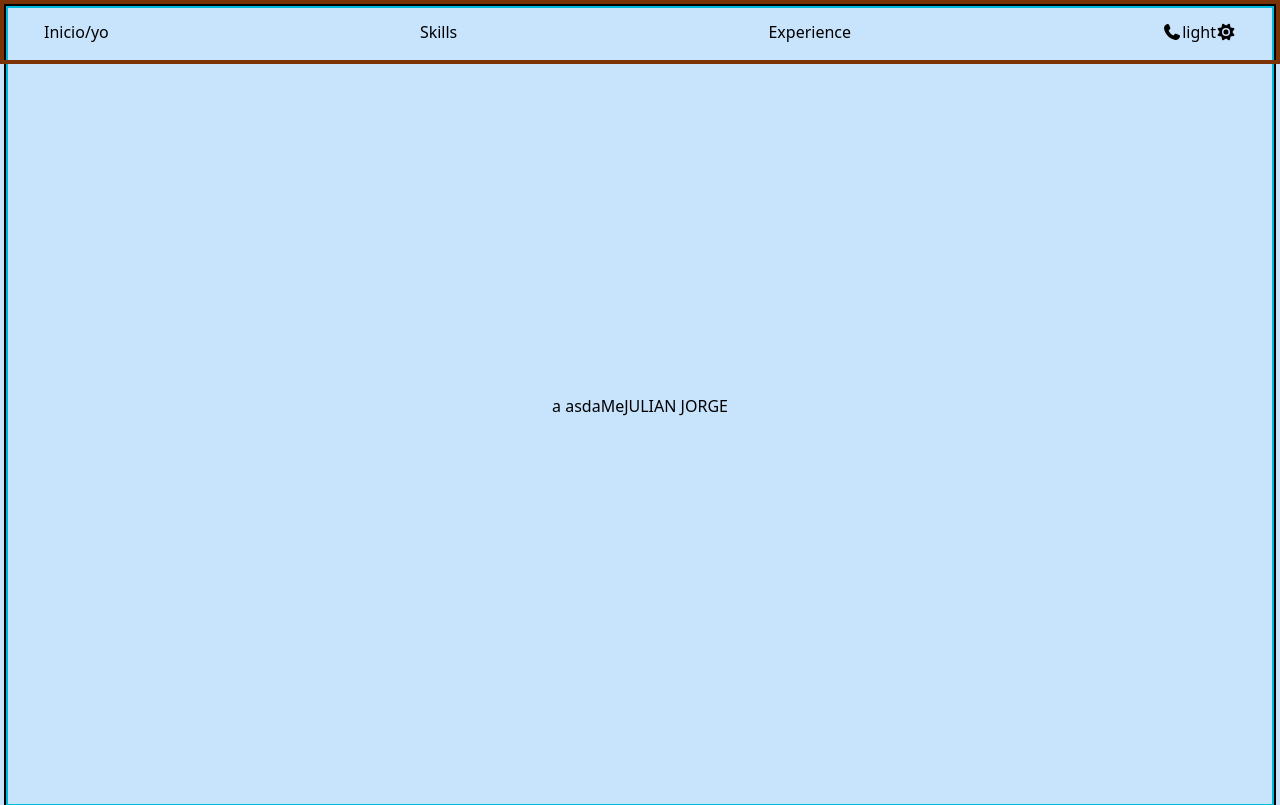
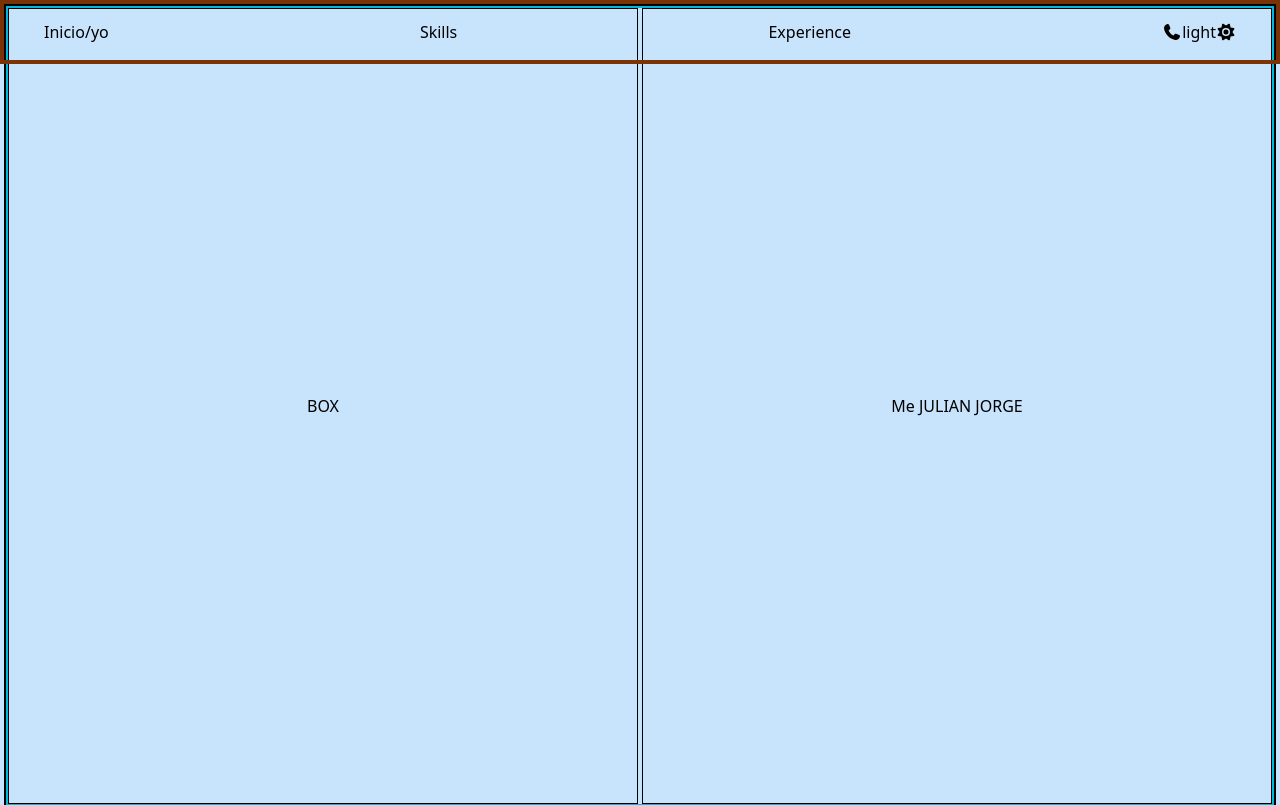
Before and after one commit to Julian-Alcaraz/my-portfolio, a React (Vite) app: page / in a window 1280 px wide. Shown: the top 805 px of the page. Built offline with nearby package versions, Linux system fonts and the light colour scheme.

Commit message:
Workin in Section Me

```diff
--- a/src/components/Layout/Header/Components/NavItem/NavItem.tsx
+++ b/src/components/Layout/Header/Components/NavItem/NavItem.tsx
@@ -1,9 +1,9 @@
 import './NavItem.css';
 
-interface NavItemProps {
+type NavItemProps = {
   value: string;
   linkValue: string;
-}
+};
 
 function NavItem({ value, linkValue }: NavItemProps) {
   return (
--- a/src/components/Me/Me.tsx
+++ b/src/components/Me/Me.tsx
@@ -1,11 +1,48 @@
+import { useEffect, useState } from 'react';
 import './Me.css';
 import Info from './components/Info/Info';
+import Box from './components/Box/Box';
 
 function Me() {
+  const [profile, setProfile] = useState<Profile | null>(null);
+
+  // const [profile, setProfile] = useState({});
+
+  useEffect(() => {
+    getProfileInfo();
+  }, []);
+
+  // function getProfileInfo() {
+  //   fetch(`../data/profile`)
+  //     .then((res) => res.json()) // ← Aquí convertís la respuesta a JSON
+  //     .then((data) => {
+  //       console.log(data);
+  //       setProfile(data); // ← Ahora sí, seteás el objeto correctamente
+  //     })
+  //     .catch((err) => console.log(err));
+  // }
+
+  async function getProfileInfo() {
+    try {
+      const res = await fetch('http://localhost:5173/my-portfolio/src/data/profile.json');
+      const data = await res.json();
+      setProfile(data);
+      console.log(data);
+    } catch (error) {
+      console.error('Error al cargar el perfil:', error);
+    }
+  }
+
+  useEffect(() => console.log(profile), [profile]);
   return (
-    <div id="me" className="min-h-screen border-2 border-cyan-500 flex items-center justify-center ">
-      a asda
-      <Info></Info>
+    <div id="me" className="border-2 border-cyan-500 grid grid-cols-2 gap-1 w-full min-h-screen  ">
+      <div className="border-1 flex items-center justify-center">
+        {/* <Info profile={profile}></Info> */}
+        <Box></Box>
+      </div>
+      <div className="border-1 flex items-center justify-center">
+        <Info profile={profile}></Info>
+      </div>
     </div>
   );
 }
--- /dev/null
+++ b/src/components/Me/components/Box/Box.tsx
@@ -0,0 +1,7 @@
+import './Box.css';
+
+function Box() {
+  return <>BOX</>;
+}
+
+export default Box;
--- a/src/components/Me/components/Info/Info.tsx
+++ b/src/components/Me/components/Info/Info.tsx
@@ -1,56 +1,14 @@
-import { useEffect, useState } from 'react';
+// import { useEffect, useState } from 'react';
 import './Info.css';
-
-function Info() {
-  interface Profile {
-    name: string;
-    bio: string;
-    // podés agregar más campos si los tenés
+type InfoProps = {
+  profile: Profile | null;
+};
+function Info({ profile }: InfoProps) {
+  if (!profile) {
+    return <h2>No se encontraron los datos</h2>;
   }
 
-  const [profile, setProfile] = useState<Profile | null>(null);
+  return <div>Me {profile.name}</div>;
+}
 
-  // const [profile, setProfile] = useState({});
-
-  useEffect(() => {
-    getProfileInfo();
-  }, []);
-
-  // function getProfileInfo() {
-  //   fetch(`../data/profile`)
-  //     .then((res) => res.json()) // ← Aquí convertís la respuesta a JSON
-  //     .then((data) => {
-  //       console.log(data);
-  //       setProfile(data); // ← Ahora sí, seteás el objeto correctamente
-  //     })
-  //     .catch((err) => console.log(err));
-  // }
-
-  async function getProfileInfo() {
-    try {
-      const res = await fetch('http://localhost:5173/my-portfolio/src/data/profile.json');
-      const data = await res.json();
-      setProfile(data);
-      console.log(data);
-    } catch (error) {
-      console.error('Error al cargar el perfil:', error);
-    }
-  }
-
-  useEffect(() => console.log(profile), [profile]);
-
-  if (!profile) {
-    return (
-      <>
-        <h2>No se encontraron los datos</h2>
-      </>
-    );
-  }
-  return (
-    <div className="">
-      Me
-      {profile?.name}
-    </div>
-  );
-}
 export default Info;
--- a/src/providers/ThemeProvider.tsx
+++ b/src/providers/ThemeProvider.tsx
@@ -2,9 +2,9 @@ import { useEffect, useState, type ReactNode } from 'react';
 import { ThemeContext } from '../contexts/ThemeContext';
 import type { Theme } from '../types/theme';
 
-interface ThemeProviderProps {
+type ThemeProviderProps = {
   children: ReactNode;
-}
+};
 
 function ThemeProvider({ children }: ThemeProviderProps) {
   const [theme, setTheme] = useState<Theme>('light');
--- /dev/null
+++ b/src/types/profile.d.ts
@@ -0,0 +1,5 @@
+interface Profile {
+  name: string;
+  bio: string;
+  // podés agregar más campos si los tenés
+}
```
Also changed, not shown: src/components/Me/components/Box/Box.css (added).
